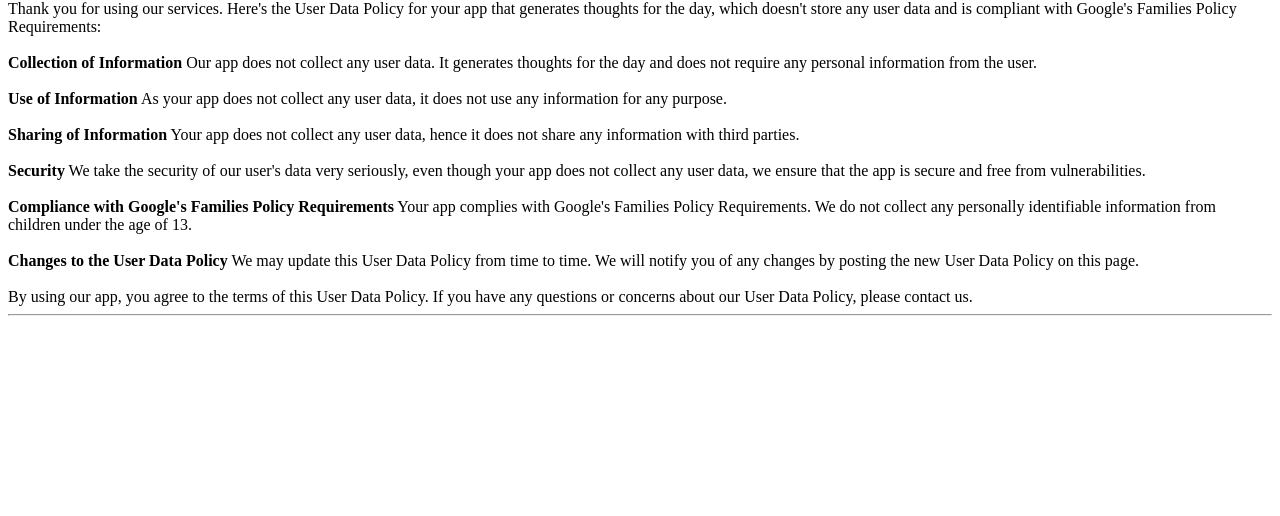
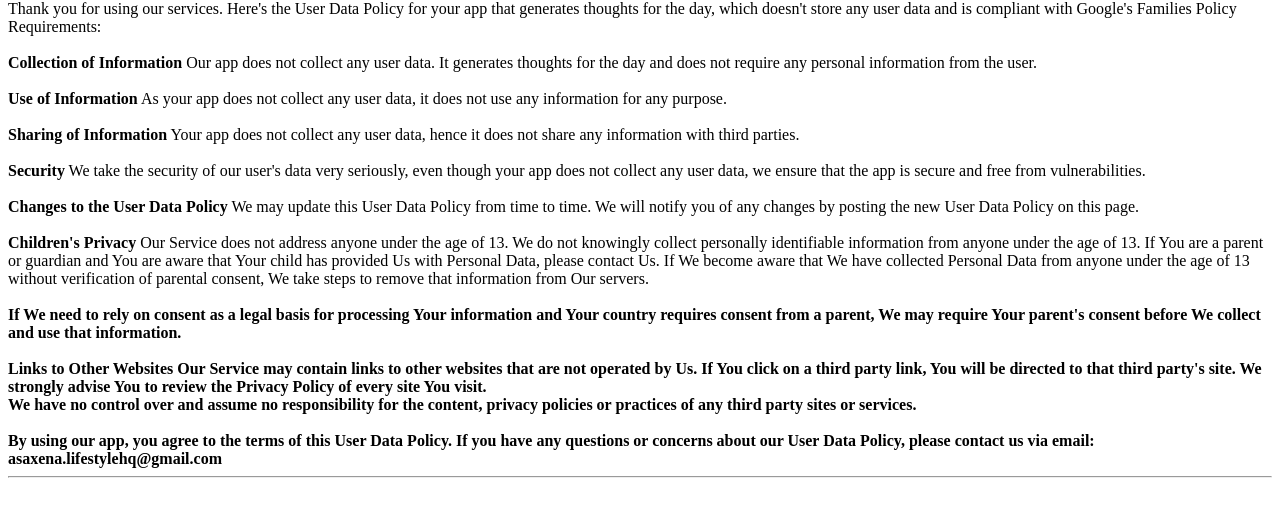
Before and after one commit to amitsaxena255/Privacy, a plain HTML site: page index.html in a window 1280 px wide. Shown: the part 66-582 px from the top of the page. Drawn offline with Linux system fonts and the light colour scheme.

Commit message:
UpdatedPrivacy

```diff
--- a/index.html
+++ b/index.html
@@ -15,11 +15,18 @@ Your app does not collect any user data, hence it does not share any information
 <b>Security</b>
 We take the security of our user's data very seriously, even though your app does not collect any user data, we ensure that the app is secure and free from vulnerabilities.
 <br/><br/>
-<b>Compliance with Google's Families Policy Requirements</b>
-Your app complies with Google's Families Policy Requirements. We do not collect any personally identifiable information from children under the age of 13.
-<br/><br/>
 <b>Changes to the User Data Policy</b>
 We may update this User Data Policy from time to time. We will notify you of any changes by posting the new User Data Policy on this page.
 <br/><br/>
-By using our app, you agree to the terms of this User Data Policy. If you have any questions or concerns about our User Data Policy, please contact us.
+<b>Children's Privacy</b>
+Our Service does not address anyone under the age of 13. We do not knowingly collect personally identifiable information from anyone under the age of 13. If You are a parent or guardian and You are aware that Your child has provided Us with Personal Data, please contact Us. If We become aware that We have collected Personal Data from anyone under the age of 13 without verification of parental consent, We take steps to remove that information from Our servers.
+<br/><br/>
+<b>If We need to rely on consent as a legal basis for processing Your information and Your country requires consent from a parent, We may require Your parent's consent before We collect and use that information.
+<br/><br/>
+<b>Links to Other Websites</b>
+Our Service may contain links to other websites that are not operated by Us. If You click on a third party link, You will be directed to that third party's site. We strongly advise You to review the Privacy Policy of every site You visit.
+<br/>
+We have no control over and assume no responsibility for the content, privacy policies or practices of any third party sites or services.
+<br/><br/>
+<b>By using our app, you agree to the terms of this User Data Policy. If you have any questions or concerns about our User Data Policy, please contact us via email: asaxena.lifestylehq@gmail.com</b>
 <hr/>
```
